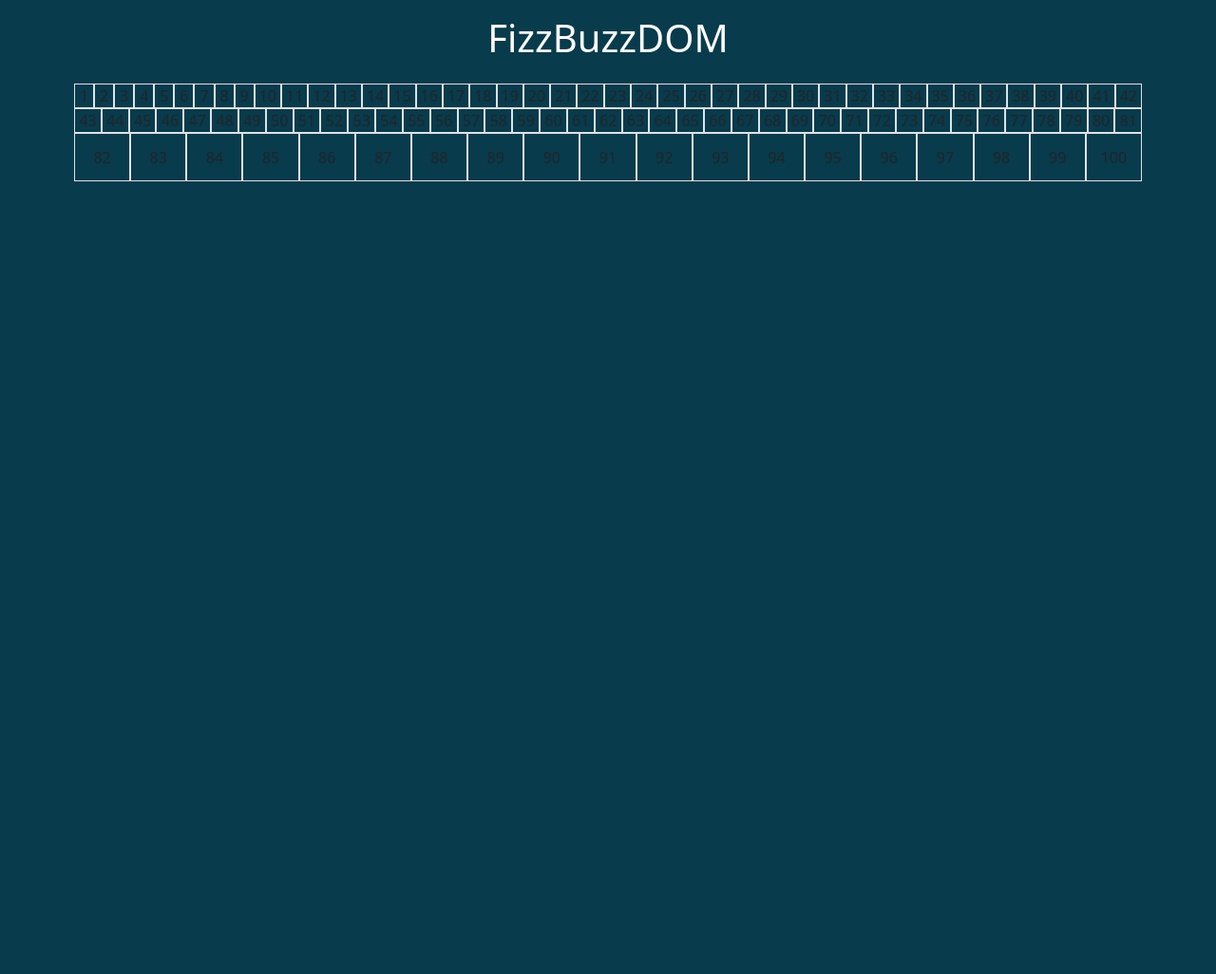
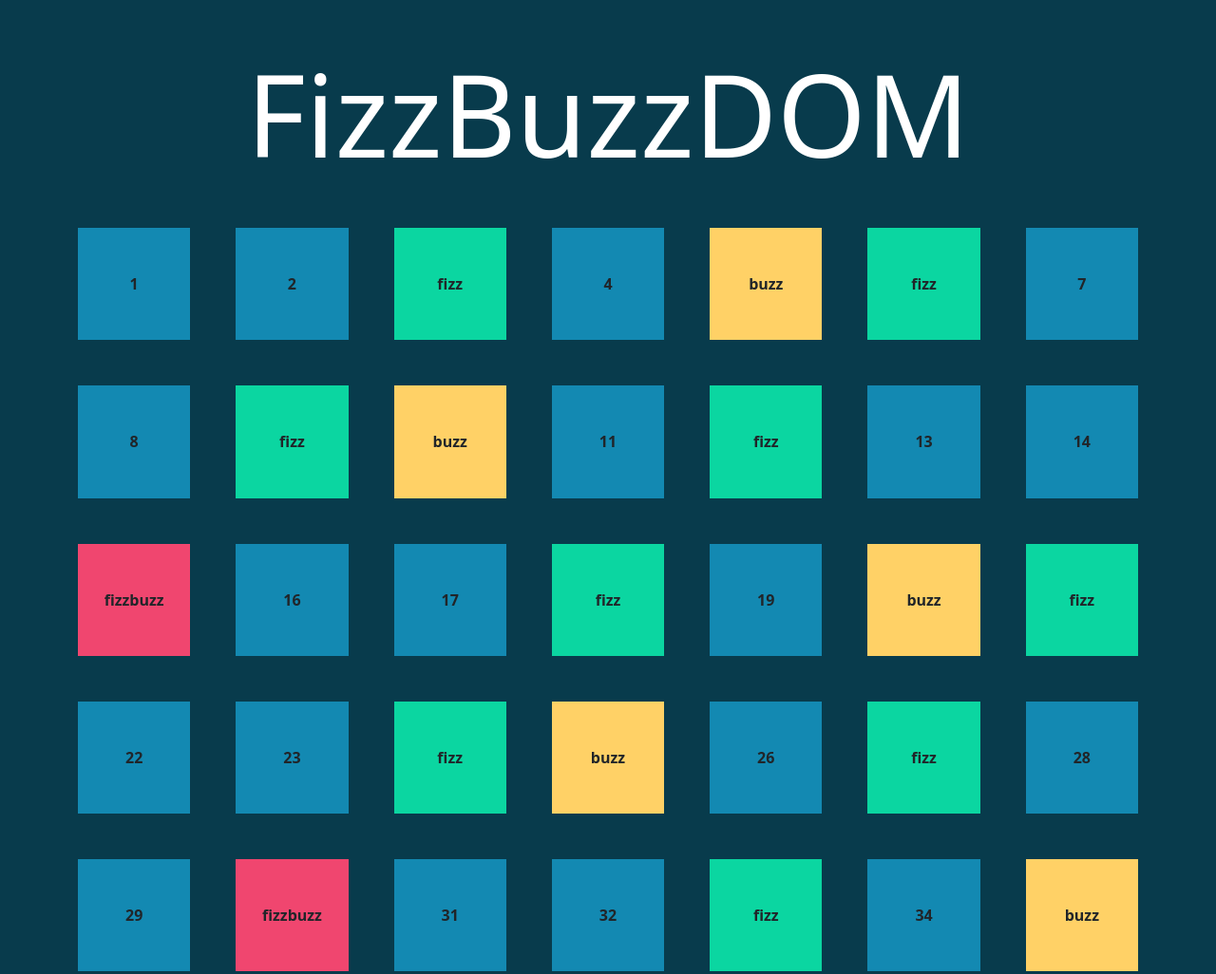
Before and after one commit to Riccardo-Grasso/js-fizzbuzzdom, a plain HTML site: page index.html in a window 1280 px wide. Shown: the top 1026 px of the page at 95% size. Before the commit the page ends 800 px from the top, so only its background shows below. Drawn offline with nearby package versions, Linux system fonts and the light colour scheme.

Commit message:
versione_1

```diff
--- a/css/styles.css
+++ b/css/styles.css
@@ -1,3 +1,19 @@
 body {
     background-color: #083B4C;
 }
+
+:root {
+    --bs-primary-rgb: 19, 137, 178;
+    --bs-success-rgb: 11, 214, 161;
+    --bs-warning-rgb: 255, 209, 102;
+    --bs-danger-rgb: 240, 70, 111;
+}
+
+.my-col {
+    flex: 0 0 calc(100% / 7);
+    max-width: calc(100% / 7);
+}
+
+.my-fs {
+    font-size: 120px;
+}
--- a/index.html
+++ b/index.html
@@ -12,14 +12,13 @@
 </head>
 
 <body>
-    <header class="text-center text-white py-3">
-        <h1>FizzBuzzDOM</h1>
+    <header class="text-center text-white my-5">
+        <h1 class="my-fs">FizzBuzzDOM</h1>
     </header>
 
     <main>
 
         <div class="container" id="tab_container">
-
         </div>
     </main>
 
--- a/js/scripts.js
+++ b/js/scripts.js
@@ -1,24 +1,42 @@
 const tabContainer = document.getElementById("tab_container");
+tabContainer.classList.add("fw-bold");
 
 const row = document.createElement("div");
-row.classList.add("row", "row-cols-7", "gx-2");
+row.classList.add("row", "g-5");
 tabContainer.append(row);
 
 for (let i = 1; i <= 100; i++) {
 
-    let bgColor = "";
+    let bgColor = "bg-primary";
+    let contenuto = i;
 
     const multiplo3 = i % 3 === 0;
+    const multiplo5 = i % 5 === 0;
 
-    if (multiplo3) {
+
+    if (multiplo3 && multiplo5) {
+        bgColor = "bg-danger";
+        contenuto = "fizzbuzz";
+    } else if (multiplo5) {
+        bgColor = "bg-warning";
+        contenuto = "buzz";
+    } else if (multiplo3) {
         bgColor = "bg-success";
+        contenuto = "fizz";
     }
 
 
-    const col = document.createElement("div");
-    col.classList.add("col", "border", "ratio", "ratio-1x1", "d-flex", "justify-content-center", "align-items-center", `"${bgColor}"`);
+    const myCol = document.createElement("div");
+    myCol.classList.add("my-col", "d-flex", "justify-content-center", "align-items-center");
 
-    col.textContent = `${i}`;
 
-    row.append(col);
+
+
+    const myBox = document.createElement("div");
+    myBox.classList.add("my-box", "ratio", "ratio-1x1", "d-flex", "justify-content-center", "align-items-center", bgColor);
+    myBox.textContent = contenuto;
+
+
+    row.append(myCol);
+    myCol.append(myBox);
 }
```
